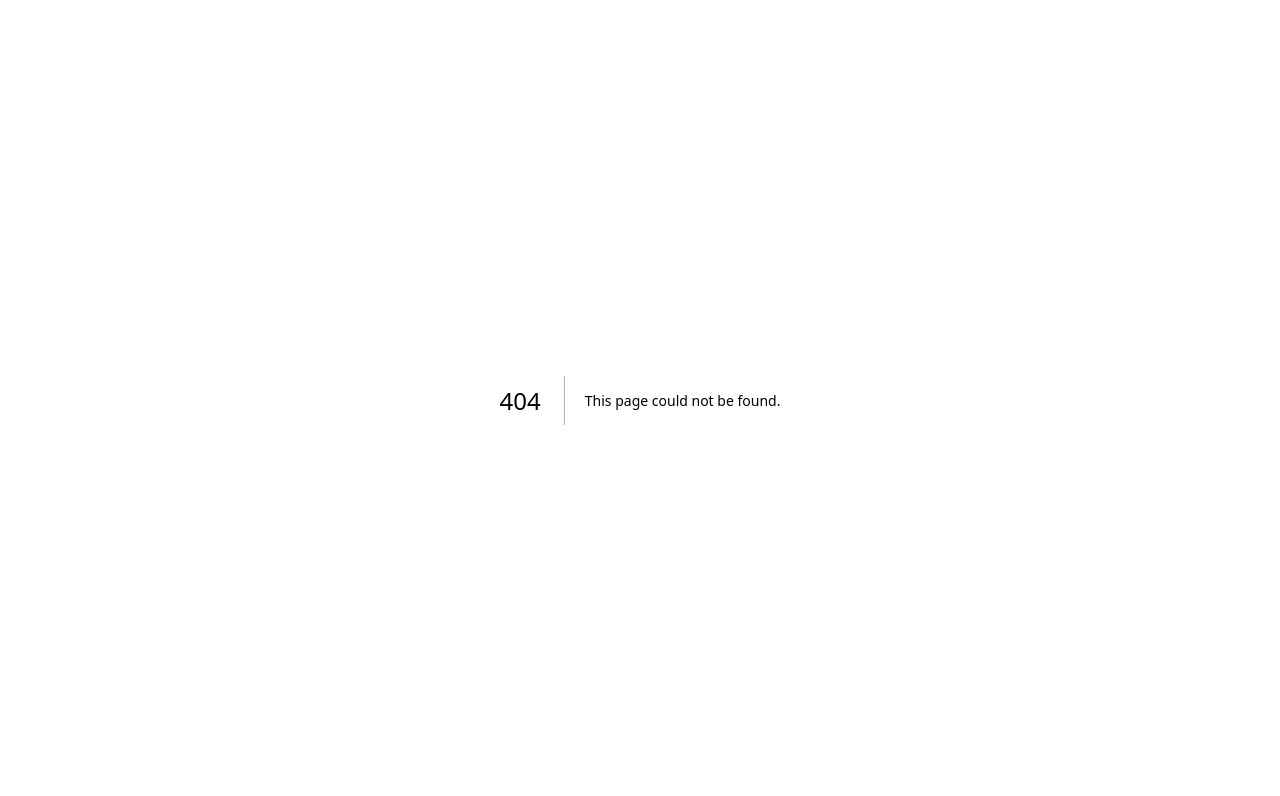
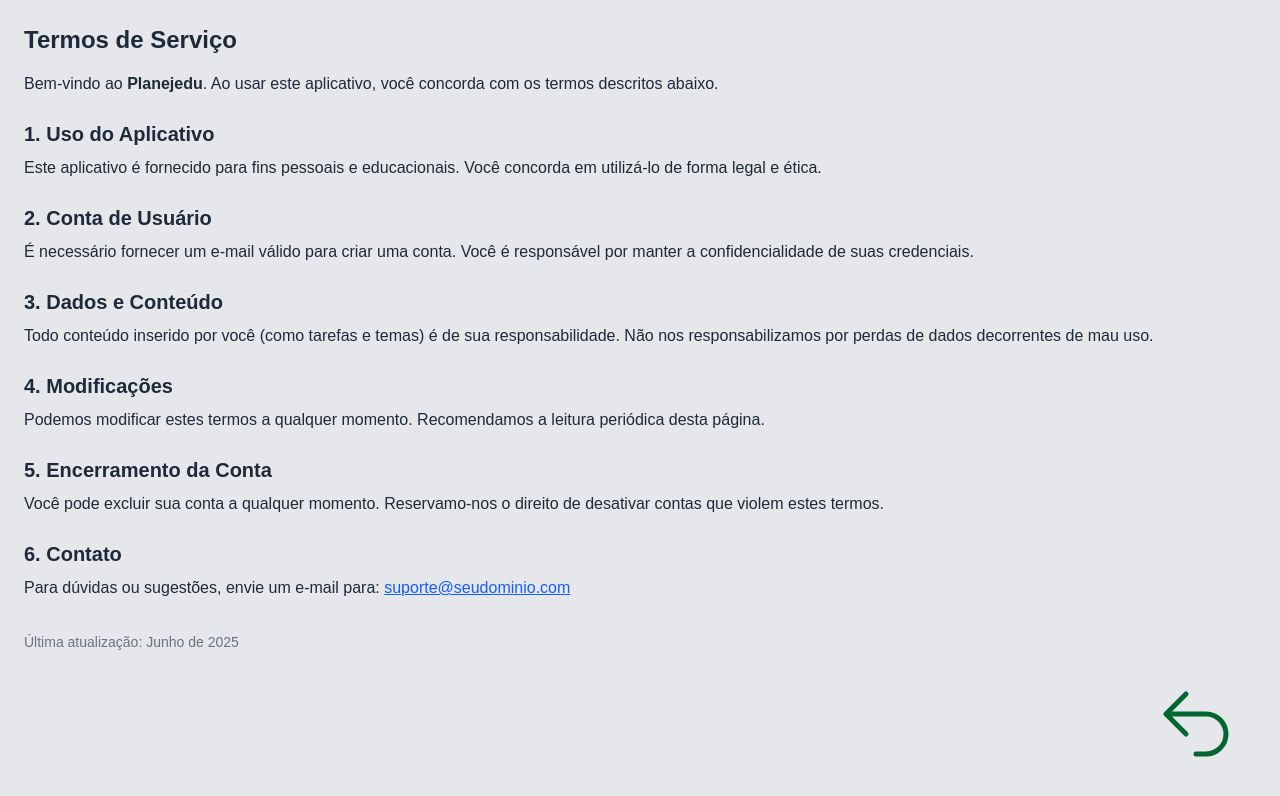
Before and after one commit to Ricardo-Tanabe/planejedu, a Next.js app: page /terms-of-service in a window 1280 px wide. Before the commit this address had no page. Shown: the top 796 px of the page. Built offline with nearby package versions, Linux system fonts and the light colour scheme.

Commit message:
docs: cria página de termos de serviço com diretrizes de uso e responsabilidade

```diff
--- /dev/null
+++ b/src/app/terms-of-service/page.tsx
@@ -0,0 +1,49 @@
+import Link from "next/link";
+import { ArrowUturnLeftIcon} from "@heroicons/react/24/outline"
+
+export default function TermsOfServicePage() {
+  return (
+    <main className="min-h-screen p-6 bg-gray-200 text-gray-800">
+      <h1 className="text-2xl font-semibold mb-4">Termos de Serviço</h1>
+
+      <p className="mb-4">
+        Bem-vindo ao <strong>Planejedu</strong>. Ao usar este aplicativo, você concorda com os termos descritos abaixo.
+      </p>
+
+      <h2 className="text-xl font-semibold mt-6 mb-2">1. Uso do Aplicativo</h2>
+      <p className="mb-4">
+        Este aplicativo é fornecido para fins pessoais e educacionais. Você concorda em utilizá-lo de forma legal e ética.
+      </p>
+
+      <h2 className="text-xl font-semibold mt-6 mb-2">2. Conta de Usuário</h2>
+      <p className="mb-4">
+        É necessário fornecer um e-mail válido para criar uma conta. Você é responsável por manter a confidencialidade de suas credenciais.
+      </p>
+
+      <h2 className="text-xl font-semibold mt-6 mb-2">3. Dados e Conteúdo</h2>
+      <p className="mb-4">
+        Todo conteúdo inserido por você (como tarefas e temas) é de sua responsabilidade. Não nos responsabilizamos por perdas de dados decorrentes de mau uso.
+      </p>
+
+      <h2 className="text-xl font-semibold mt-6 mb-2">4. Modificações</h2>
+      <p className="mb-4">
+        Podemos modificar estes termos a qualquer momento. Recomendamos a leitura periódica desta página.
+      </p>
+
+      <h2 className="text-xl font-semibold mt-6 mb-2">5. Encerramento da Conta</h2>
+      <p className="mb-4">
+        Você pode excluir sua conta a qualquer momento. Reservamo-nos o direito de desativar contas que violem estes termos.
+      </p>
+
+      <h2 className="text-xl font-semibold mt-6 mb-2">6. Contato</h2>
+      <p className="mb-4">
+        Para dúvidas ou sugestões, envie um e-mail para: <a href="mailto:suporte@seudominio.com" className="text-blue-600 underline">suporte@seudominio.com</a>
+      </p>
+
+      <p className="text-sm text-gray-500 mt-8">Última atualização: Junho de 2025</p>
+      <Link href={"/"} className="flex justify-end mt-8 pr-5">
+        <ArrowUturnLeftIcon className="text-green-800 w-20 h-20"/>
+      </Link>
+    </main>
+  );
+}
```
